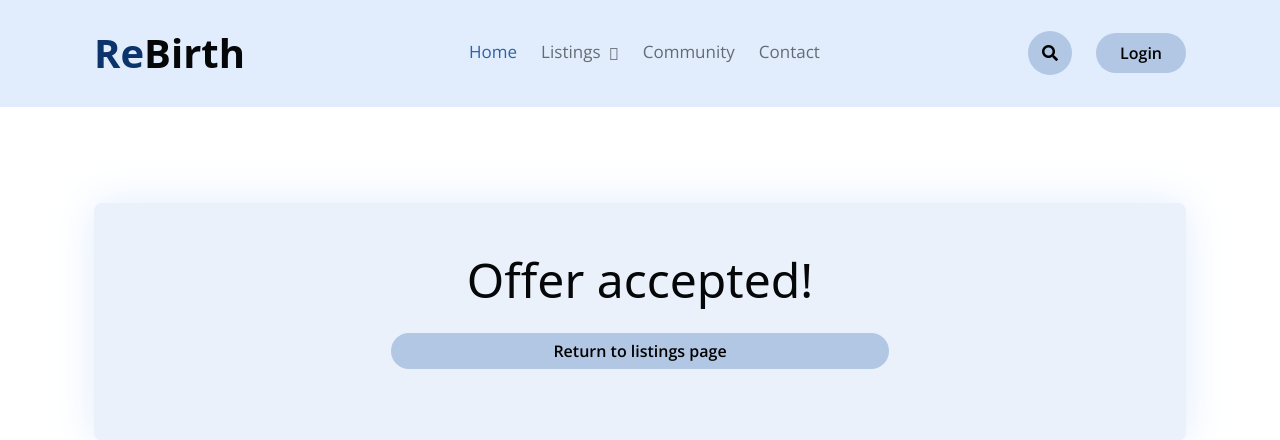
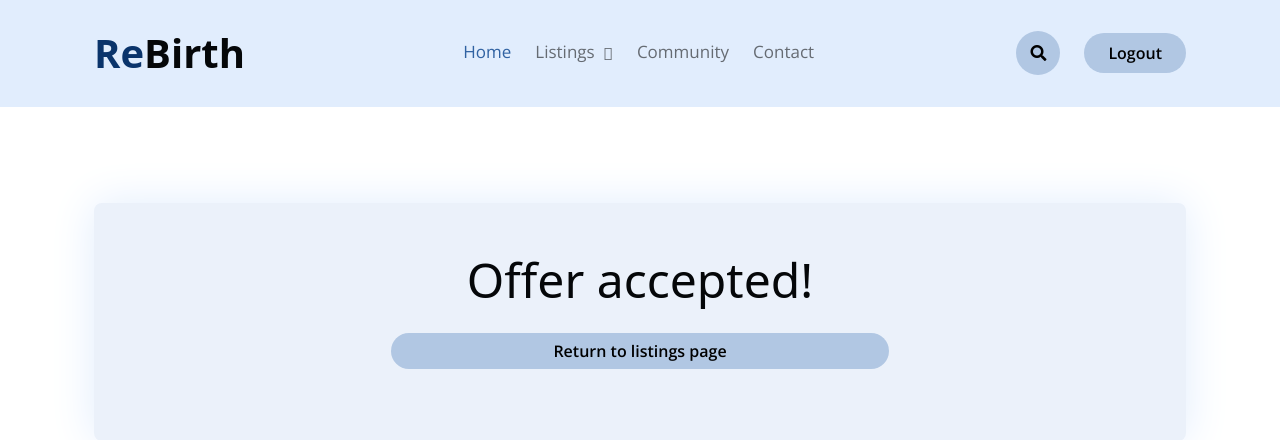
Before and after one commit to Jinboii/WAD, a PHP site: page /accept.php?listing_id=1 in a window 1280 px wide. Shown: the top 440 px of the page. Run offline with PHP 8.4, Linux system fonts and the light colour scheme; data comes from the database, SQL or seed files in the repository; some libraries are stand-ins or nearby versions.

Commit message:
Update accept.php

```diff
--- a/accept.php
+++ b/accept.php
@@ -140,7 +140,7 @@
                     <a href="contact.html" class="nav-item nav-link">Contact</a>
                 </div>
                 <button class="btn-search btn btn-primary btn-md-square me-4 rounded-circle d-none d-lg-inline-flex" data-bs-toggle="modal" data-bs-target="#searchModal"><i class="fas fa-search"></i></button>
-                <a href="" class="btn btn-primary py-2 px-4 d-none d-xl-inline-block rounded-pill">Login</a>
+                <a href="logout.php" id="loginandout" class="btn btn-primary py-2 px-4 d-none d-xl-inline-block rounded-pill">Logout</a>
             </div>
         </nav>
     </div>
@@ -159,6 +159,7 @@
                 <div class="input-group w-75 mx-auto d-flex">
                     <input type="search" class="form-control bg-transparent p-3" placeholder="keywords" aria-describedby="search-icon-1">
                     <span id="search-icon-1" class="input-group-text p-3"><i class="fa fa-search"></i></span>
+                    <a href="logout.php" id="loginandout" class="btn btn-primary py-2 px-4 d-none d-xl-inline-block rounded-pill">Logout</a>
                 </div>
             </div>
         </div>
```
